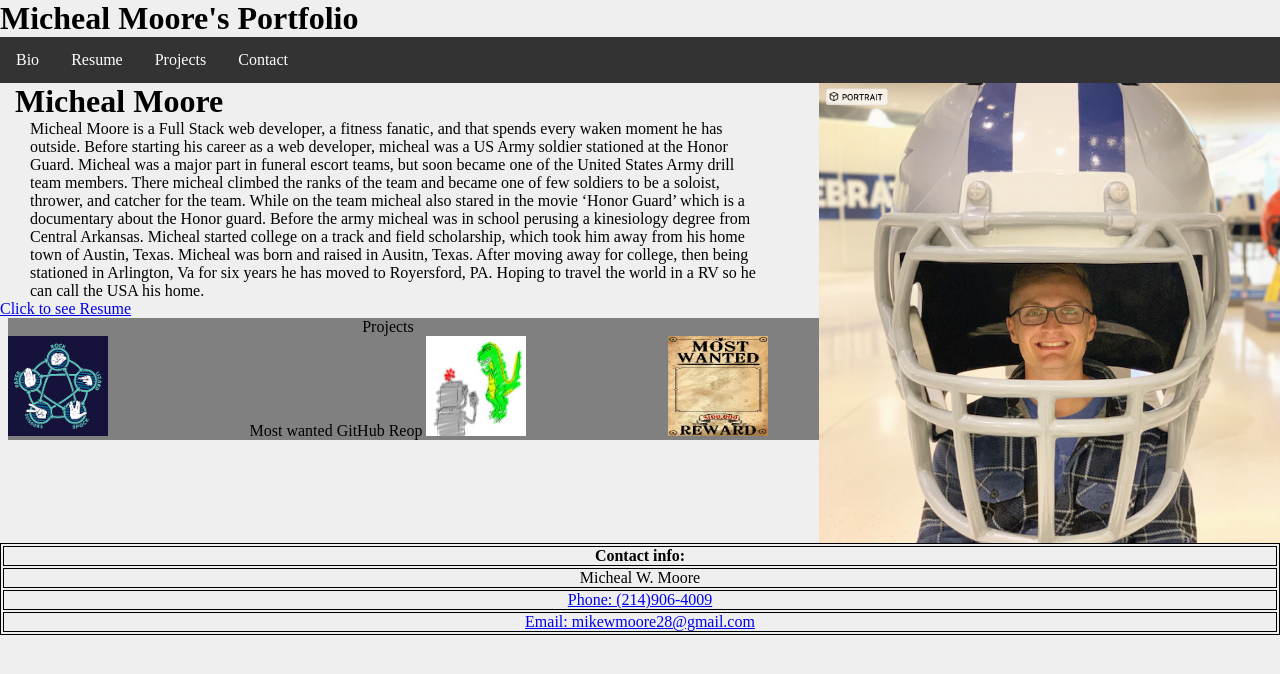
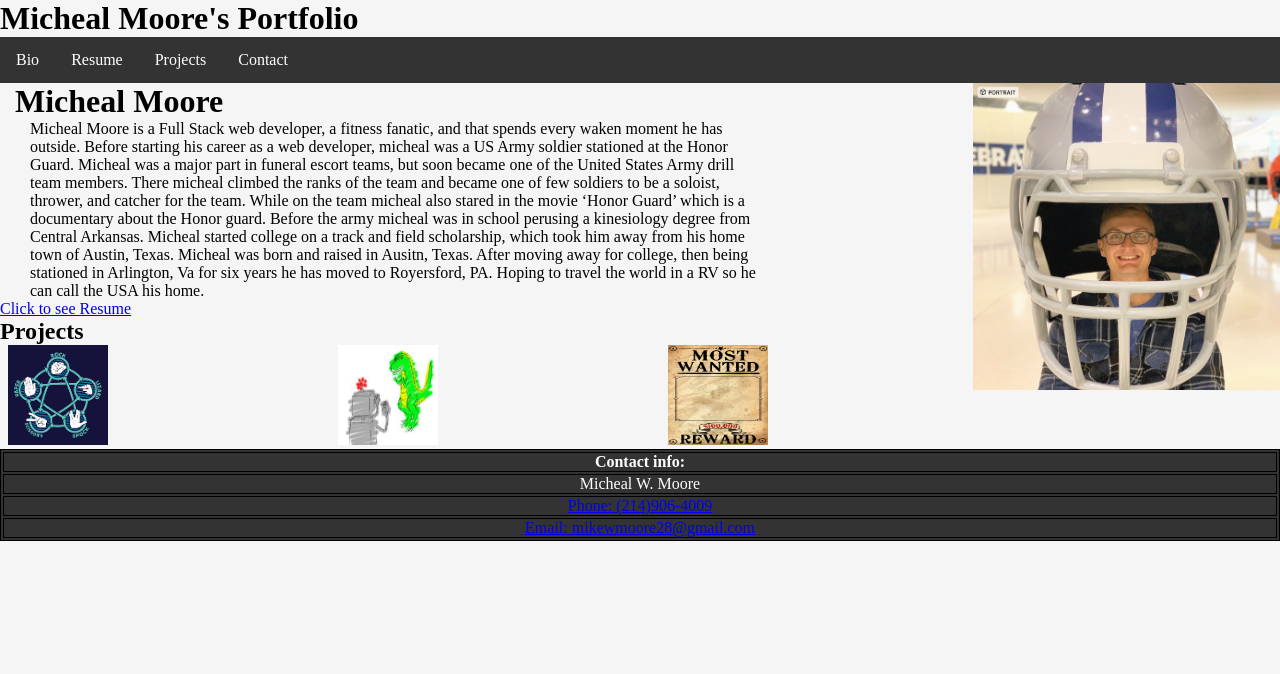
Before and after one commit to MikeMoore94/MikeMoore94.github.io, a plain HTML site: page index1.html in a window 1280 px wide. Drawn offline with Linux system fonts and the light colour scheme.

Commit message:
style update

```diff
--- a/index1.html
+++ b/index1.html
@@ -59,10 +59,9 @@
         <a href="images/Micheal Moore Resume 2020.pdf">Click to see Resume</a>
 
     </div>
+<h2>Projects</h2>
+    <div id="Projects" class="Projects">
 
-    <div id="Projects" class="Projects">
-        <header>Projects</header>
-        <h>Most wanted GitHub Reop</h>
         <a class="mostwanted" href="https://github.com/MikeMoore94/MostWanted"><img src="images/blank-wanted-poster-template-design-37a9a451cb794713d8bba77bd3c0ca6f_screen.jpeg" alt="DevCode camp: Most wanted Repo" style="width:100px; height:100px;"></a>
         <a class="RPSLS" href="https://github.com/MikeMoore94/RPSLS.git"><img src="images/images.png"alt="DevCode camp: RPSLS Repo" style="width:100px; height:100px"></a>
         <a href="https://github.com/MikeMoore94/Robots-vs-Dinosars-"><img src="images/download.jpeg" alt="DevCode camp: Robots vs Dino Repo" style="width:100px; height:100px"></a>
--- a/styles1.css
+++ b/styles1.css
@@ -6,7 +6,7 @@
 }
 body
 {
-        background: #efefef;
+        background:whitesmoke;
 }
 .bio-image
 {
@@ -15,8 +15,8 @@ body
 }
 .bio-image img
 {
-    width: 90%;
-    height: 90%;
+    width: 60%;
+    height: 60%;
 }
 
 .bio
@@ -29,7 +29,7 @@ body
     text-align: center;
     margin-left: 8px;
     margin-right: 8px;
-    background-color: grey;
+
 
 }
 .mostwanted
@@ -47,6 +47,8 @@ h1{
 table, td, th
 {
     border: 1px solid black;
+    background-color: #333;
+    color: white
 }
 
 table
```
